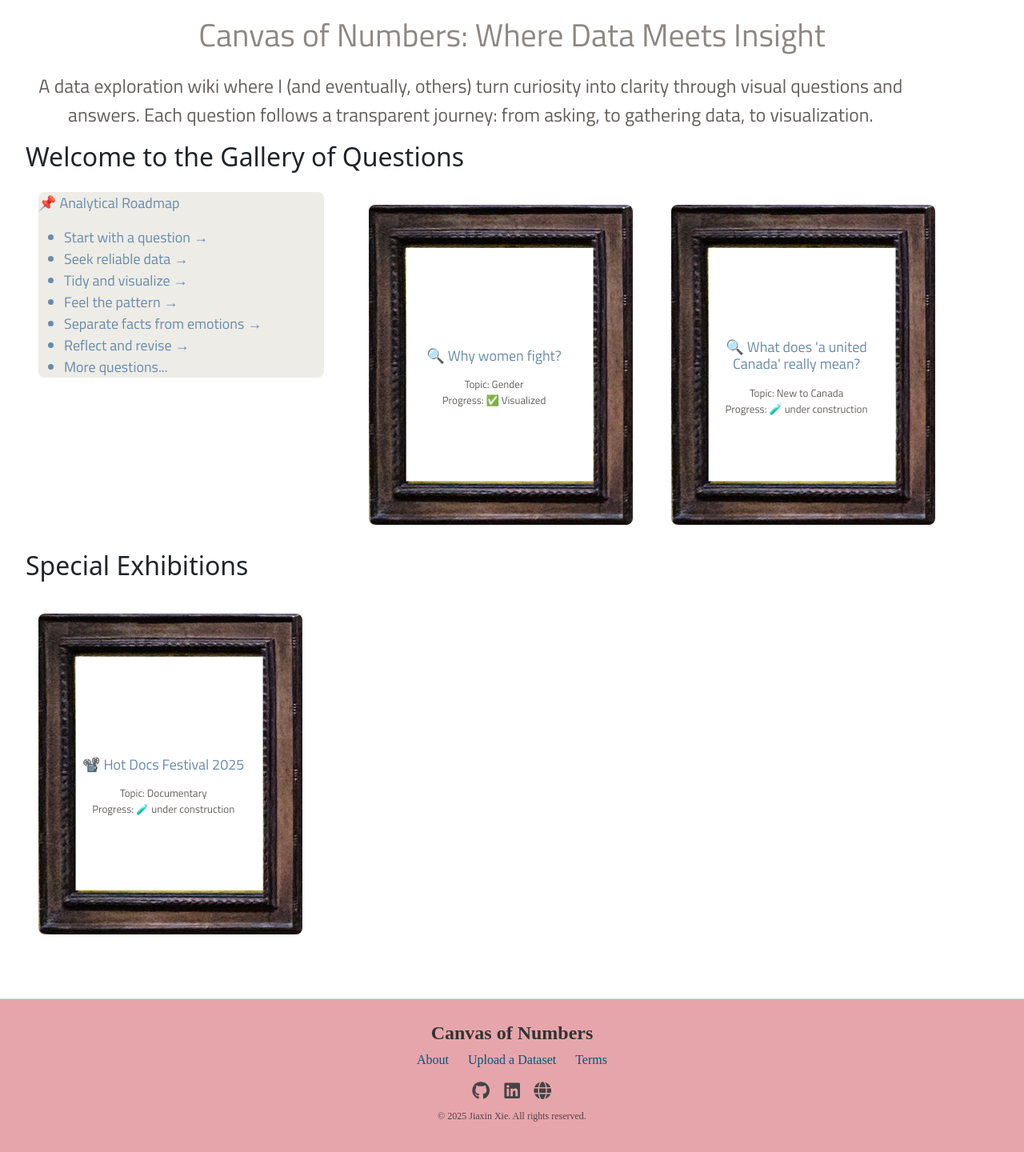
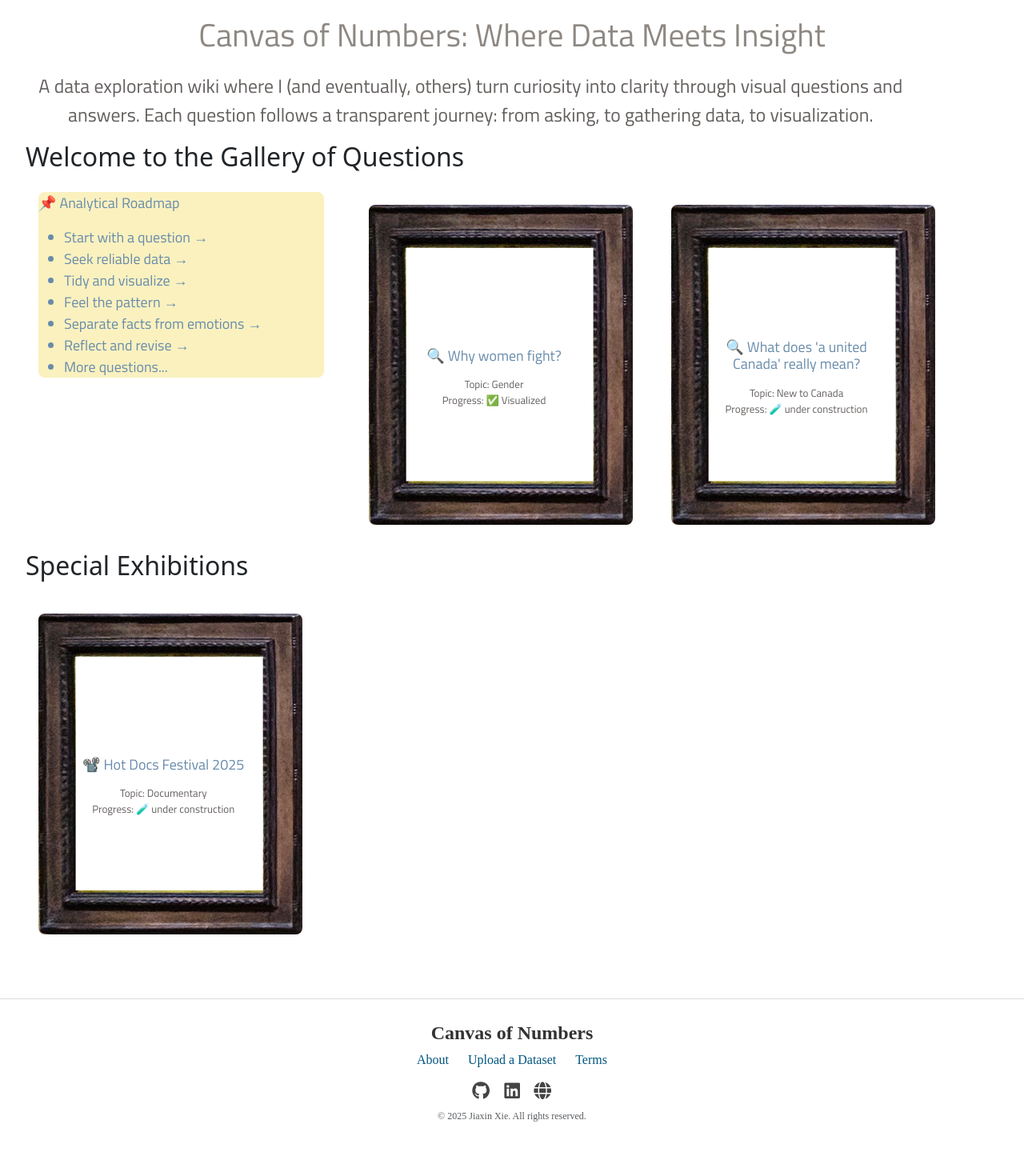
Before and after one commit to jessie-2023/canvas-of-numbers, a React (Vite) app: page /#/ in a window 1280 px wide. Shown: the part 472-1912 px from the top of the page at 80% size. Built offline with nearby package versions, Linux system fonts and the light colour scheme.

Commit message:
test bg color

```diff
--- a/src/components/Navbar.scss
+++ b/src/components/Navbar.scss
@@ -32,7 +32,6 @@ $background-color: #E6A5ABff; //#FDE756ff;// #905919ff; // //
 }
 
 .canvas-footer {
-    background-color: $background-color;
     border-top: 1px solid #ddd;
     font-family: 'EB Garamond', serif;
 
--- a/src/components/NavbarTop.tsx
+++ b/src/components/NavbarTop.tsx
@@ -20,7 +20,7 @@ export default function NavbarTop() {
         </button>
 
         <div className="collapse navbar-collapse" id="navbarContent">
-          <ul className="navbar-nav ms-auto">
+          <ul className="navbar-nav ms-auto bg-light ">
             <li className="nav-item">
               <Link to="/questions" className="nav-link">
                 Questions
--- a/src/pages/Home/Home.scss
+++ b/src/pages/Home/Home.scss
@@ -30,7 +30,7 @@
 .map {
   @include constants.text(demoblue, fancy, paragraph);
   text-align: left;
-  background-color: #b8b49e40;
+  background-color: #f2da5760; // 80 = ~50% opacity #b8b49e40;
   margin: 1rem;
   border-radius: 8px;
 }
```
